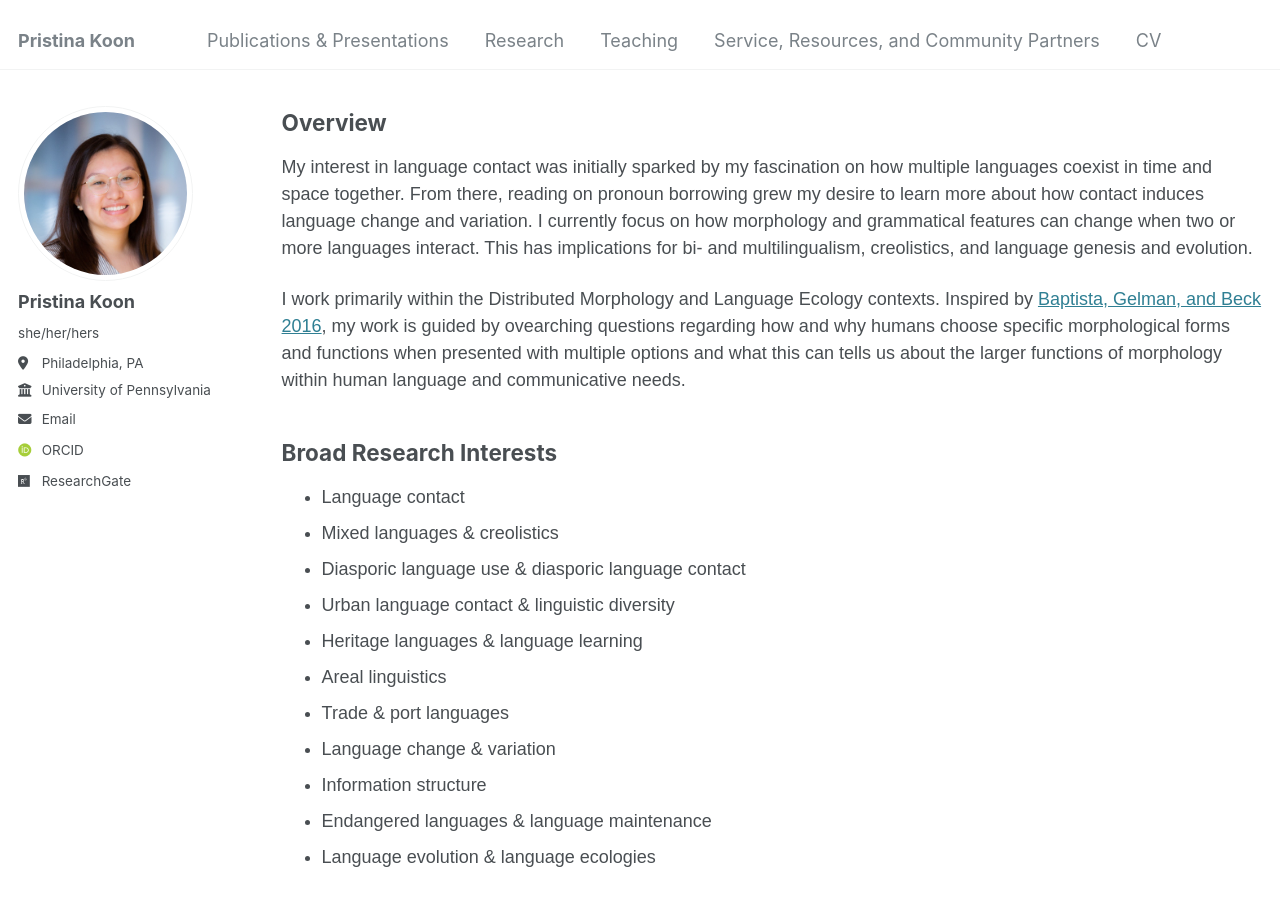
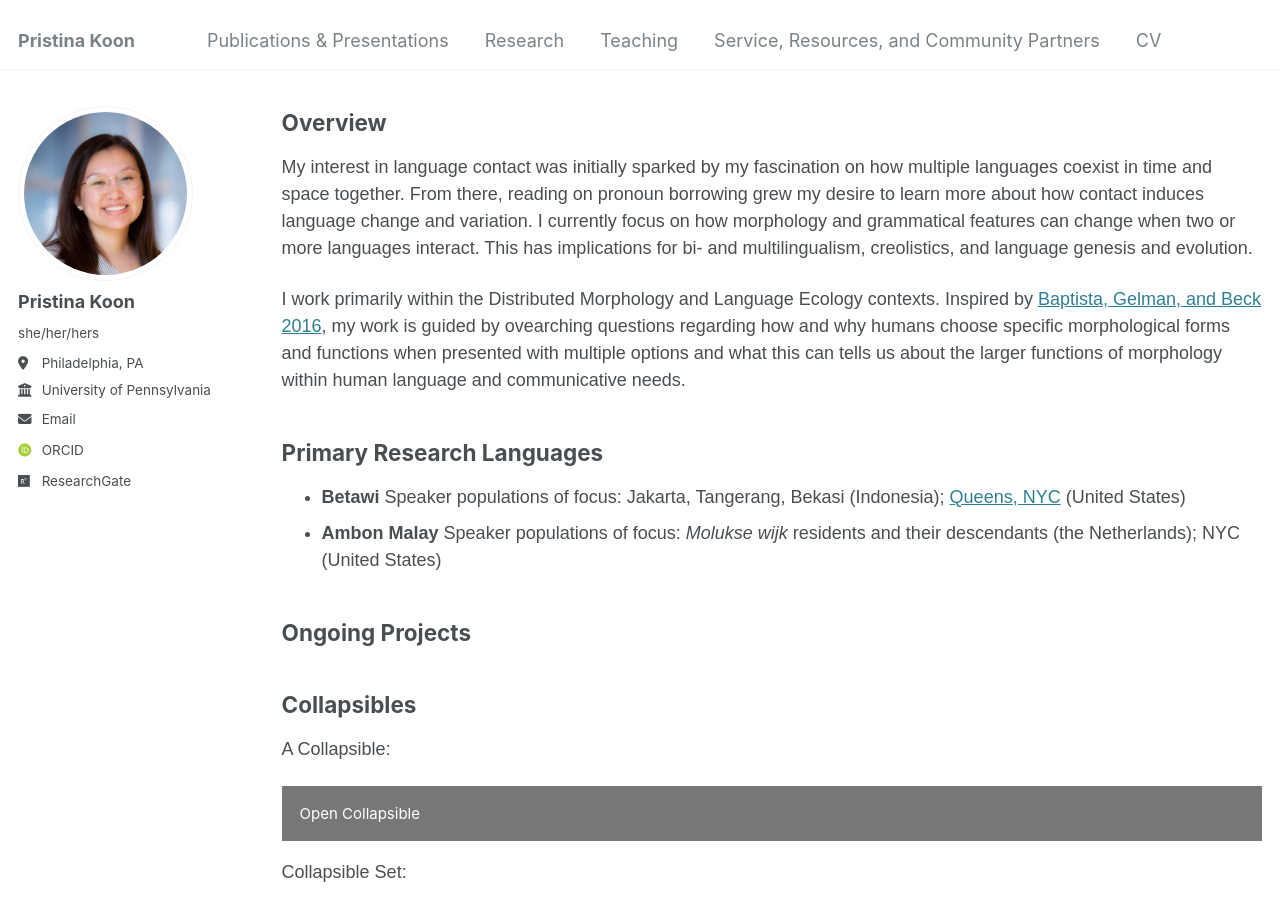
Before and after one commit to pristinakoon/pristinakoon.github.io, a Jekyll site: the page built from _pages/research.html, in a window 1280 px wide and 900 px high. Built offline with Jekyll 4.4.1, drawn with Linux system fonts in a browser that asks for light colours; some web fonts are replaced.

Commit message:
Update research.html

```diff
--- a/_pages/research.html
+++ b/_pages/research.html
@@ -12,23 +12,6 @@ author_profile: true
   <h2>Overview</h2>
   <p>My interest in language contact was initially sparked by my fascination on how multiple languages coexist in time and space together. From there, reading on pronoun borrowing grew my desire to learn more about how contact induces language change and variation. I currently focus on how morphology and grammatical features can change when two or more languages interact. This has implications for bi- and multilingualism, creolistics, and language genesis and evolution.</p>
   <p>I work primarily within the Distributed Morphology and Language Ecology contexts. Inspired by <a href="https://journals.sagepub.com/doi/abs/10.1177/1367006914552459?journalCode=ijba"> Baptista, Gelman, and Beck 2016</a>, my work is guided by ovearching questions regarding how and why humans choose specific morphological forms and functions when presented with multiple options and what this can tells us about the larger functions of morphology within human language and communicative needs.</p>
-</section>
-
-<section>
-  <h2>Broad Research Interests</h2>
-  <ul>
-  <li>Language contact </li>
-  <li>Mixed languages & creolistics </li>
-  <li>Diasporic language use & diasporic language contact</li>
-  <li>Urban language contact & linguistic diversity</li>
-  <li>Heritage languages & language learning</li>
-  <li>Areal linguistics</li>
-  <li>Trade & port languages</li>
-  <li>Language change & variation</li>
-  <li>Information structure</li>
-  <li>Endangered languages & language maintenance</li>
-  <li>Language evolution & language ecologies</li>
-</ul>
 </section>
 
 <section>
```
